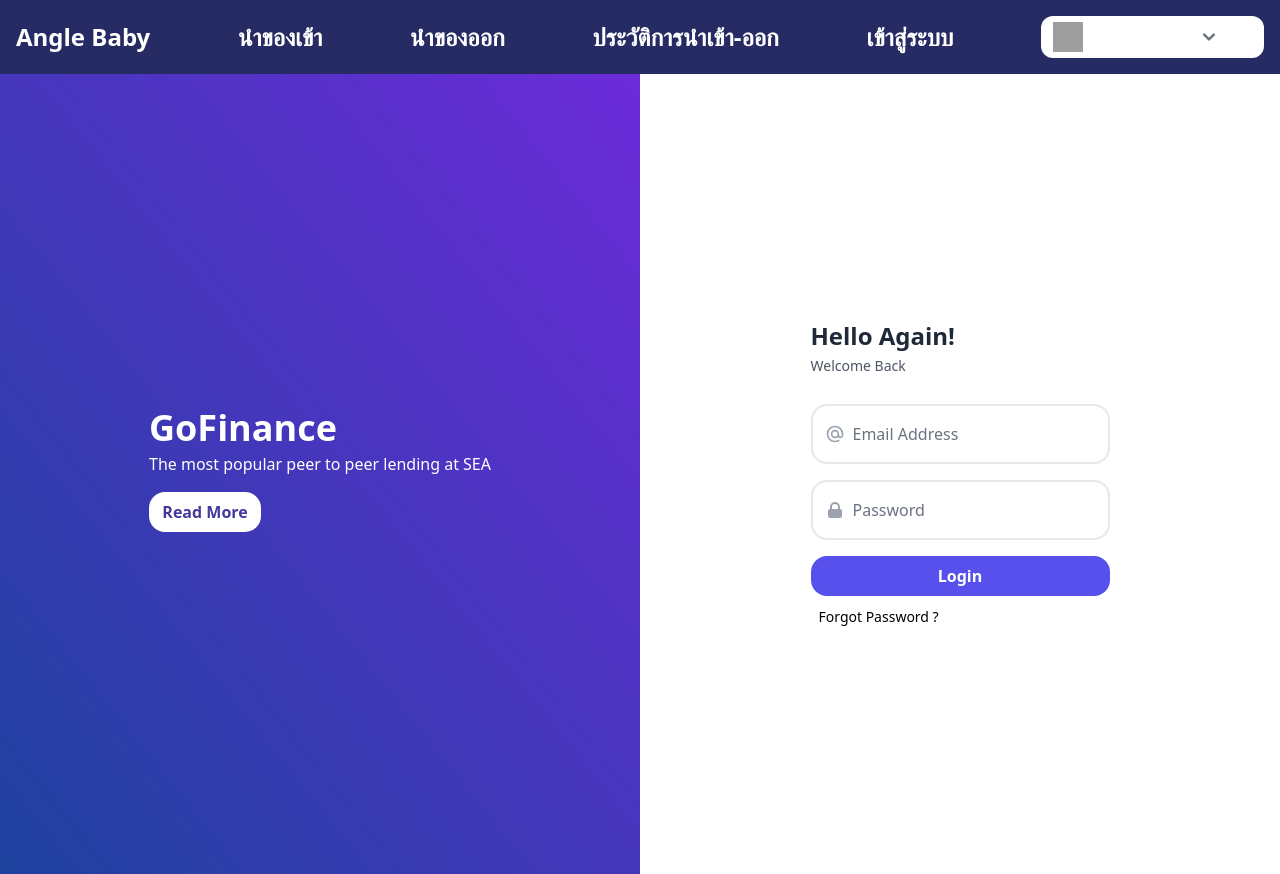
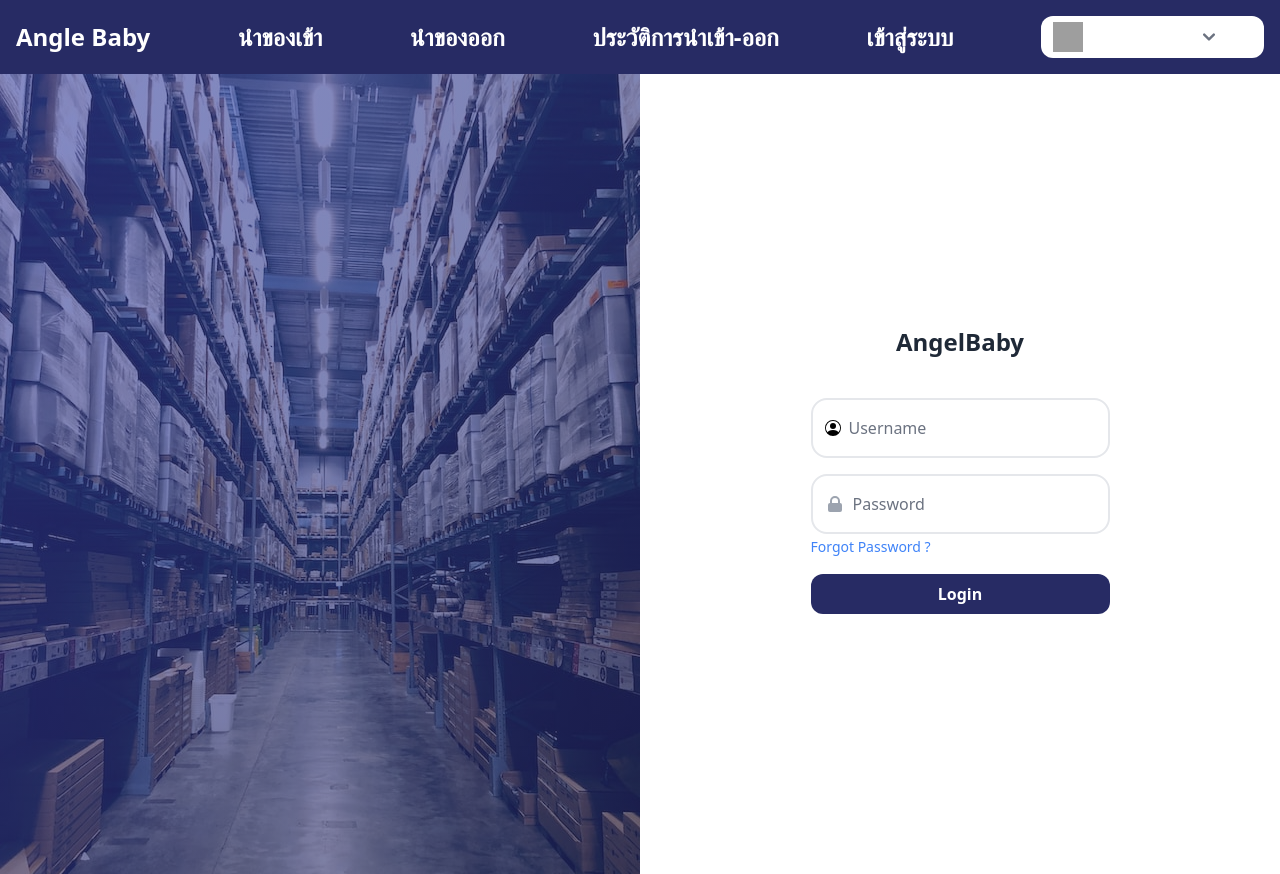
Before and after one commit to KenzieLeonic/testmirror, a Vue app in the folder app/: page /login in a window 1280 px wide. Built offline with nearby package versions, Linux system fonts and the light colour scheme; grey boxes are pictures that could not be loaded.

Commit message:
checkout

```diff
--- a/app/src/components/ShowInbound.vue
+++ /dev/null
@@ -1,77 +0,0 @@
-<template>
-  <div v-if="error">
-    {{ error }}
-  </div>
-  <form @submit.prevent="onFormSubmit()">
-  <div class="h-screen md:flex">
-    <div class="relative overflow-hidden md:flex w-1/2 bg-hero-pattern w-1/2 object-scale-down justify-around items-center hidden">
-    </div>
-    <div class="flex w-1/2 justify-center items-center bg-white">
-      <form class="bg-white">
-        <h1 class="text-gray-800 font-bold text-2xl mb-10" style="text-align:center">AngelBaby</h1>
-        <div class="flex items-center border-2 py-2 px-3 rounded-2xl mb-4">
-          <svg xmlns="http://www.w3.org/2000/svg" width="16" height="16" fill="currentColor" class="bi bi-person-circle" viewBox="0 0 16 16">
-            <path d="M11 6a3 3 0 1 1-6 0 3 3 0 0 1 6 0z"/>
-            <path fill-rule="evenodd" d="M0 8a8 8 0 1 1 16 0A8 8 0 0 1 0 8zm8-7a7 7 0 0 0-5.468 11.37C3.242 11.226 4.805 10 8 10s4.757 1.225 5.468 2.37A7 7 0 0 0 8 1z"/>
-          </svg>
-          <input class="pl-2 outline-none border-none" type="text" v-model="username" id="" placeholder="Username" />
-        </div>
-        <div class="flex items-center border-2 py-2 px-3 rounded-2xl">
-          <svg xmlns="http://www.w3.org/2000/svg" class="h-5 w-5 text-gray-400" viewBox="0 0 20 20" fill="currentColor">
-            <path fill-rule="evenodd" d="M5 9V7a5 5 0 0110 0v2a2 2 0 012 2v5a2 2 0 01-2 2H5a2 2 0 01-2-2v-5a2 2 0 012-2zm8-2v2H7V7a3 3 0 016 0z" clip-rule="evenodd" />
-          </svg>
-          <input class="pl-2 outline-none border-none" type="text" v-model="password" placeholder="Password" required/>
-        </div>
-        <span class="text-sm ml-auto mt-1.5 text-blue-500 hover:border-b-2 border-blue-500 cursor-pointer">Forgot Password ?</span>
-        <button type="submit" :disabled="disabledButton" class="block w-full bg-angelBaby-300 mt-4 py-2 rounded-xl text-white font-semibold mb-2" :class="disabledButton ? 'bg-gray-400 ': 'bg-angelBaby-300'">
-          <RouterLink to="/">Login</RouterLink>
-        </button>
-      </form>
-    </div>
-  </div>
-  </form>
-</template>
-
-<script>
-<<<<<<< HEAD:app/src/components/ShowInbound.vue
-export default {
-  name: "ShowInbound"
-=======
-import { useAuthStore } from "@/stores/auth.js"
-export default {
-  setup() {
-    const auth_store = useAuthStore()
-    return { auth_store }
-  },
-  data(){
-    return {
-      username: '',
-      password: '',
-      error: null,
-      disabledButton: false
-    }
-  },
-  methods: {
-    async onFormSubmit() {
-      this.error = null
-      this.disabledButton = true
-      //push related ไปที่หน้า home
-      try {
-        if (await this.auth_store.login(this.username, this.password)) {
-          this.$router.push('/')
-        } else {
-          this.disabledButton = false
-        }
-      } catch (error) {
-        this.error = error.message
-        this.disabledButton = false
-      }
-    }
-  },
->>>>>>> helpme:app/src/views/Login.vue
-}
-</script>
-
-<style scoped>
-
-</style>
--- a/app/src/views/LoginView.vue
+++ b/app/src/views/LoginView.vue
@@ -1,37 +1,70 @@
 <template>
-    <div class="h-screen flex">
-      <div class="flex w-1/2 bg-gradient-to-tr from-blue-800 to-purple-700 i justify-around items-center">
-        <div>
-          <h1 class="text-white font-bold text-4xl font-sans">GoFinance</h1>
-          <p class="text-white mt-1">The most popular peer to peer lending at SEA</p>
-          <button type="submit" class="block w-28 bg-white text-indigo-800 mt-4 py-2 rounded-2xl font-bold mb-2">Read More</button>
+  <div v-if="error">
+    {{ error }}
   </div>
+  <form @submit.prevent="onFormSubmit()">
+    <div class="h-screen md:flex">
+      <div class="relative overflow-hidden md:flex w-1/2 bg-hero-pattern w-1/2 object-scale-down justify-around items-center hidden">
       </div>
       <div class="flex w-1/2 justify-center items-center bg-white">
         <form class="bg-white">
-          <h1 class="text-gray-800 font-bold text-2xl mb-1">Hello Again!</h1>
-          <p class="text-sm font-normal text-gray-600 mb-7">Welcome Back</p>
+          <h1 class="text-gray-800 font-bold text-2xl mb-10" style="text-align:center">AngelBaby</h1>
           <div class="flex items-center border-2 py-2 px-3 rounded-2xl mb-4">
-            <svg xmlns="http://www.w3.org/2000/svg" class="h-5 w-5 text-gray-400" fill="none" viewBox="0 0 24 24" stroke="currentColor">
-              <path stroke-linecap="round" stroke-linejoin="round" stroke-width="2" d="M16 12a4 4 0 10-8 0 4 4 0 008 0zm0 0v1.5a2.5 2.5 0 005 0V12a9 9 0 10-9 9m4.5-1.206a8.959 8.959 0 01-4.5 1.207" />
+            <svg xmlns="http://www.w3.org/2000/svg" width="16" height="16" fill="currentColor" class="bi bi-person-circle" viewBox="0 0 16 16">
+              <path d="M11 6a3 3 0 1 1-6 0 3 3 0 0 1 6 0z"/>
+              <path fill-rule="evenodd" d="M0 8a8 8 0 1 1 16 0A8 8 0 0 1 0 8zm8-7a7 7 0 0 0-5.468 11.37C3.242 11.226 4.805 10 8 10s4.757 1.225 5.468 2.37A7 7 0 0 0 8 1z"/>
             </svg>
-            <input class="pl-2 outline-none border-none" type="text" name="" id="" placeholder="Email Address" />
+            <input class="pl-2 outline-none border-none" type="text" v-model="username" id="" placeholder="Username" />
           </div>
           <div class="flex items-center border-2 py-2 px-3 rounded-2xl">
             <svg xmlns="http://www.w3.org/2000/svg" class="h-5 w-5 text-gray-400" viewBox="0 0 20 20" fill="currentColor">
               <path fill-rule="evenodd" d="M5 9V7a5 5 0 0110 0v2a2 2 0 012 2v5a2 2 0 01-2 2H5a2 2 0 01-2-2v-5a2 2 0 012-2zm8-2v2H7V7a3 3 0 016 0z" clip-rule="evenodd" />
             </svg>
-            <input class="pl-2 outline-none border-none" type="text" name="" id="" placeholder="Password" />
+            <input class="pl-2 outline-none border-none" type="text" v-model="password" placeholder="Password" required/>
           </div>
-          <button type="submit" class="block w-full bg-indigo-600 mt-4 py-2 rounded-2xl text-white font-semibold mb-2">Login</button>
-          <span class="text-sm ml-2 hover:text-blue-500 cursor-pointer">Forgot Password ?</span>
+          <span class="text-sm ml-auto mt-1.5 text-blue-500 hover:border-b-2 border-blue-500 cursor-pointer">Forgot Password ?</span>
+          <button type="submit" :disabled="disabledButton" class="block w-full bg-angelBaby-300 mt-4 py-2 rounded-xl text-white font-semibold mb-2" :class="disabledButton ? 'bg-gray-400 ': 'bg-angelBaby-300'">
+            <RouterLink to="/">Login</RouterLink>
+          </button>
         </form>
       </div>
     </div>
+  </form>
 </template>
 
 <script>
-   //
+import { useAuthStore } from "@/stores/auth.js"
+export default {
+  setup() {
+    const auth_store = useAuthStore()
+    return { auth_store }
+  },
+  data(){
+    return {
+      username: '',
+      password: '',
+      error: null,
+      disabledButton: false
+    }
+  },
+  methods: {
+    async onFormSubmit() {
+      this.error = null
+      this.disabledButton = true
+      //push related ไปที่หน้า home
+      try {
+        if (await this.auth_store.login(this.username, this.password)) {
+          this.$router.push('/')
+        } else {
+          this.disabledButton = false
+        }
+      } catch (error) {
+        this.error = error.message
+        this.disabledButton = false
+      }
+    }
+  },
+}
 </script>
 
 <style scoped>
```
Lines whose indentation alone changed are shown as unchanged.
